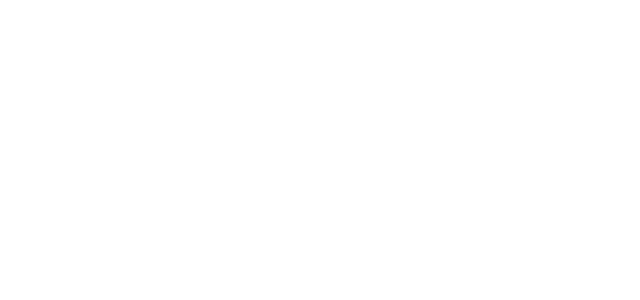
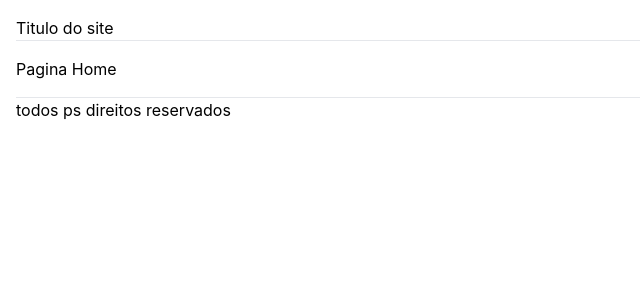
Before and after one commit to felipeFransa/react-curso, a React (Vite) app: page / in a window 1280 px wide. Shown: the top 300 px of the page, without its empty margins (0-640 px from the left). Built offline with nearby package versions, Linux system fonts and the light colour scheme.

Commit message:
version.1.1.6

```diff
--- a/src/App.tsx
+++ b/src/App.tsx
@@ -1,8 +1,23 @@
+import { Routes, Route} from 'react-router-dom'
+import { Home } from './pages/Home'
+import { About } from './pages/About'
 
 const App = () => {
 
   return (
-    <div>
+    <div className="p-4">
+      <header>
+        <h1>Titulo do site</h1>
+      </header>
+      <hr />
+      <div className="py-4">
+        <Routes>
+          <Route path="/" element={<Home />}/>
+          <Route path="/sobre" element={<About />}/>
+        </Routes>
+      </div>
+      <hr />
+      <footer>todos ps direitos reservados</footer>
     </div>
   )
 }
--- /dev/null
+++ b/src/pages/About.tsx
@@ -0,0 +1,5 @@
+export const About = () => {
+  return(
+    <div>Pagina About</div>
+  )
+}
--- /dev/null
+++ b/src/pages/Home.tsx
@@ -0,0 +1,5 @@
+export const Home = () => {
+  return(
+    <div>Pagina Home</div>
+  )
+}
```
